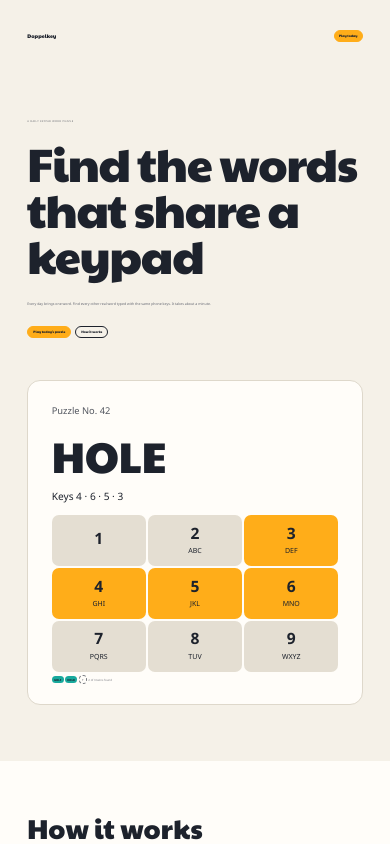
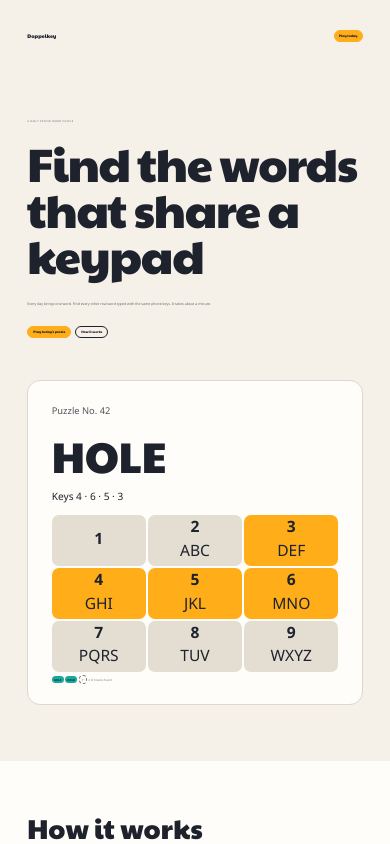
Before and after one commit to doppelkey/doppelkey.com, a Next.js app: page / in a window 390 px wide. Shown: the top 844 px of the page. Built offline with nearby package versions, Linux system fonts and the light colour scheme.

Commit message:
style: adjust font size and margin for key elements to enhance visibility

```diff
--- a/app/globals.css
+++ b/app/globals.css
@@ -156,8 +156,8 @@ h1 {
   line-height: 1;
 }
 .key span {
-  font-size: 0.6vw;
-  margin-top: 0.35vw;
+  font-size: 1.2vw;
+  margin-top: 0.5vw;
 }
 .key-active {
   background: var(--orange);
@@ -372,7 +372,7 @@ h1 {
     font-size: 4vw;
   }
   .key span {
-    font-size: 1.8vw;
+    font-size: 4vw;
     margin-top: 1vw;
   }
   .how-section,
```
